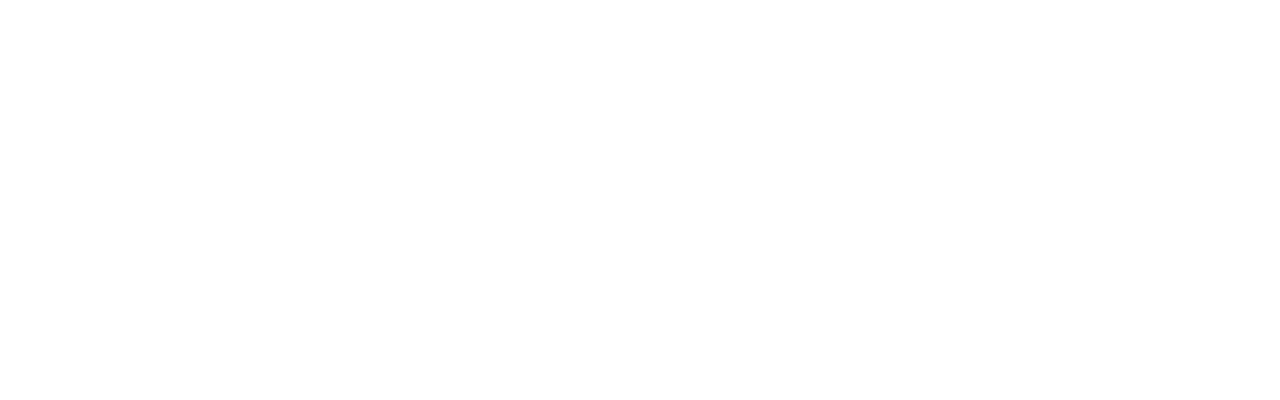
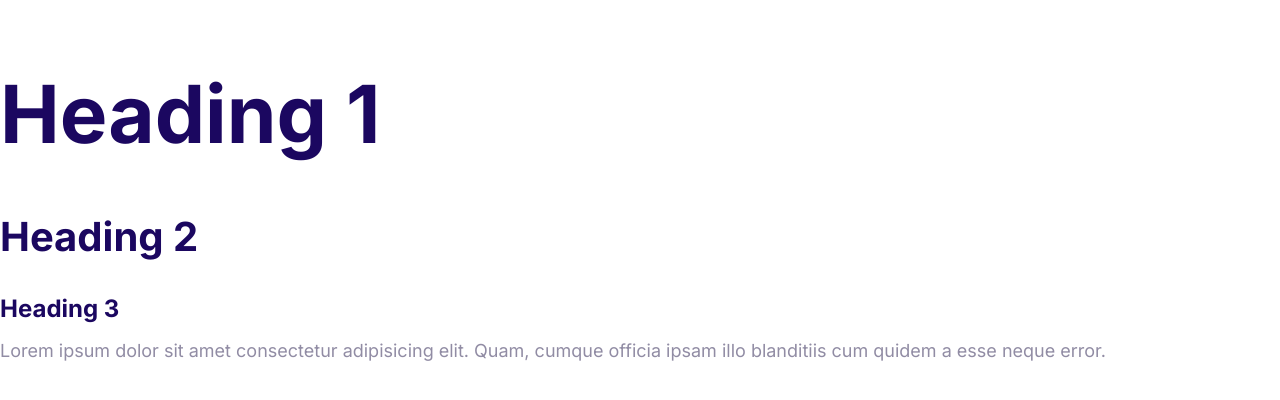
Before and after one commit to vaishusarvesh/vaishufy, a plain HTML site: page index.html in a window 1280 px wide. Drawn offline with Linux system fonts and the light colour scheme.

Commit message:
Define styles for fonts

```diff
--- a/CSS/style.css
+++ b/CSS/style.css
@@ -6,3 +6,58 @@
     --color-headings: #1b0760;
     --color-body:#918ca4;
 }
+
+html{
+    /*62.5% of 16px = 10px*/
+    font-size: 62.5%;
+}
+
+body
+{
+    font-family: Inter, Arial, Helvetica, sans-serif;
+    font-size: 2.4rem;
+    line-height: 1.5;
+    color: var(--color-body);
+}
+
+h1,h2,h3
+{
+    color: var(--color-headings);
+    margin-bottom: 1rem;
+}
+
+h1
+{
+    font-size: 7rem;
+}
+
+h2{
+    font-size: 4rem;
+}
+
+h3{
+    font-size: 3rem;
+}
+
+p{
+    margin-top:0;
+}
+
+@media screen and (min-width:1024px)
+{
+    body
+    {
+        font-size: 1.8rem;
+    }
+    h1
+    {
+        font-size: 8rem;
+    }
+    h2
+    {
+        font-size: 4rem;
+    }
+    h3{
+        font-size: 2.4rem;
+    }
+}
--- a/index.html
+++ b/index.html
@@ -4,11 +4,17 @@
     <meta charset="UTF-8">
     <meta http-equiv="X-UA-Compatible" content="IE=edge">
     <meta name="viewport" content="width=device-width, initial-scale=1.0">
+    <link rel="preconnect" href="https://fonts.googleapis.com">
+    <link rel="preconnect" href="https://fonts.gstatic.com" crossorigin>
+    <link href="https://fonts.googleapis.com/css2?family=Inter:wght@400;700&display=swap" rel="stylesheet">
     <link rel="stylesheet" href="css/normalize.css">
     <link rel="stylesheet" href="css/style.css">
     <title>DelectableBites</title>
 </head>
 <body>
-
+    <h1>Heading 1</h1>
+    <h2>Heading 2</h2>
+    <h3>Heading 3</h3>
+    <p>Lorem ipsum dolor sit amet consectetur adipisicing elit. Quam, cumque officia ipsam illo blanditiis cum quidem a esse neque error.</p>
 </body>
 </html>
```
